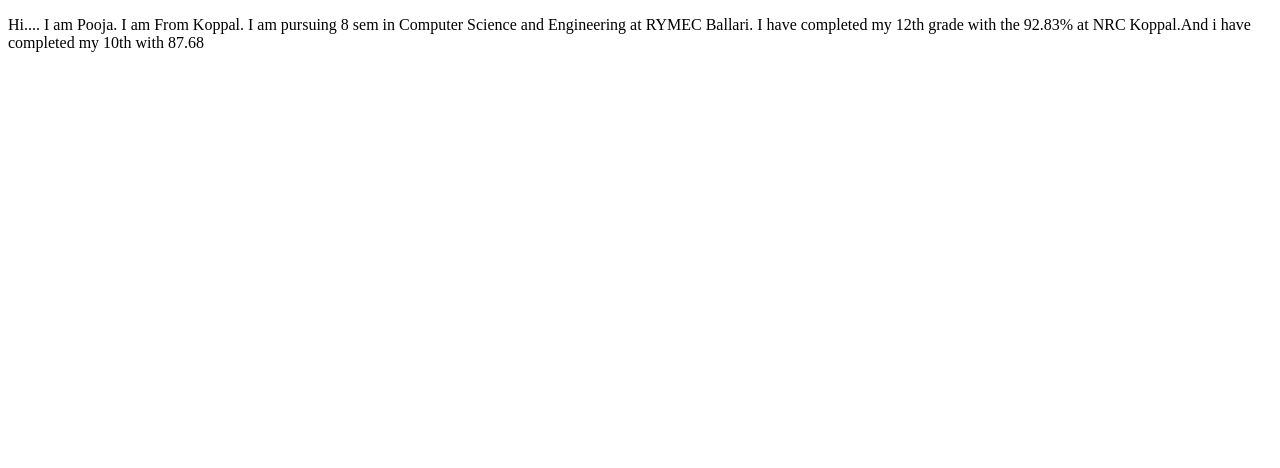
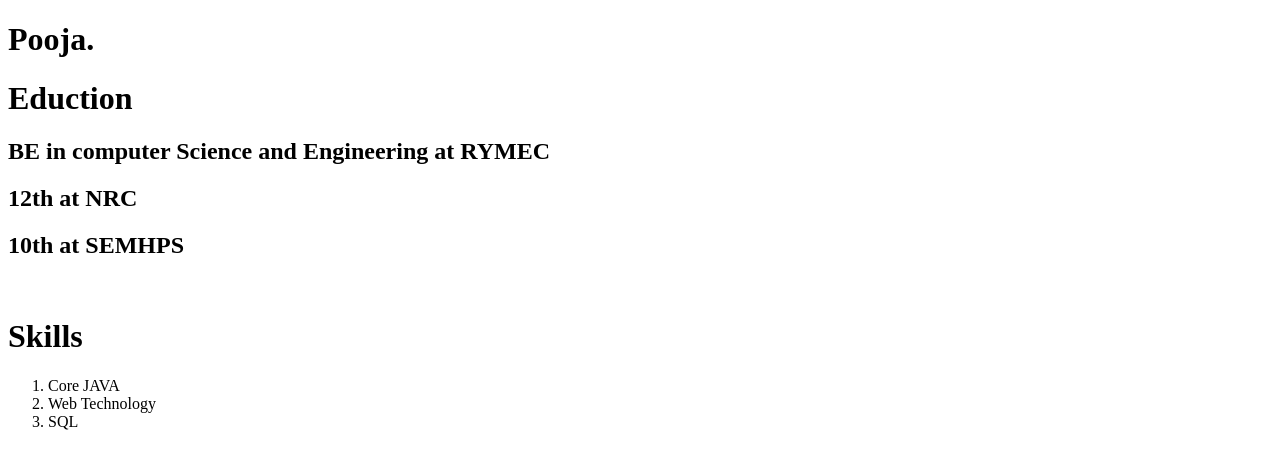
Before and after one commit to Pooja124-purohit/Pooja-Purohit, a plain HTML site: page index.html in a window 1280 px wide. Drawn offline with Linux system fonts and the light colour scheme.

Commit message:
version1

```diff
--- a/index.html
+++ b/index.html
@@ -6,9 +6,23 @@
     <title>Document</title>
 </head>
 <body>
-     <p>
-        Hi....  I am Pooja. I am From Koppal. I am pursuing 8 sem in Computer Science and Engineering at RYMEC Ballari.
-        I have completed my 12th grade with the 92.83% at NRC Koppal.And i have completed my 10th with  87.68
-     </p>
+
+      <h1>Pooja.</h1>
+
+        <h1>Eduction</h1>
+        <h2>BE in computer Science and Engineering at RYMEC </h2>
+        <h2>12th at NRC </h2>
+        <h2>10th at SEMHPS</h2>
+        <br>
+        <h1>Skills</h1>
+        <ol>
+            <li>Core JAVA</li>
+            <li>Web Technology</li>
+            <li>SQL</li>
+        </ol>
+
+
+
+
 </body>
 </html>
```
